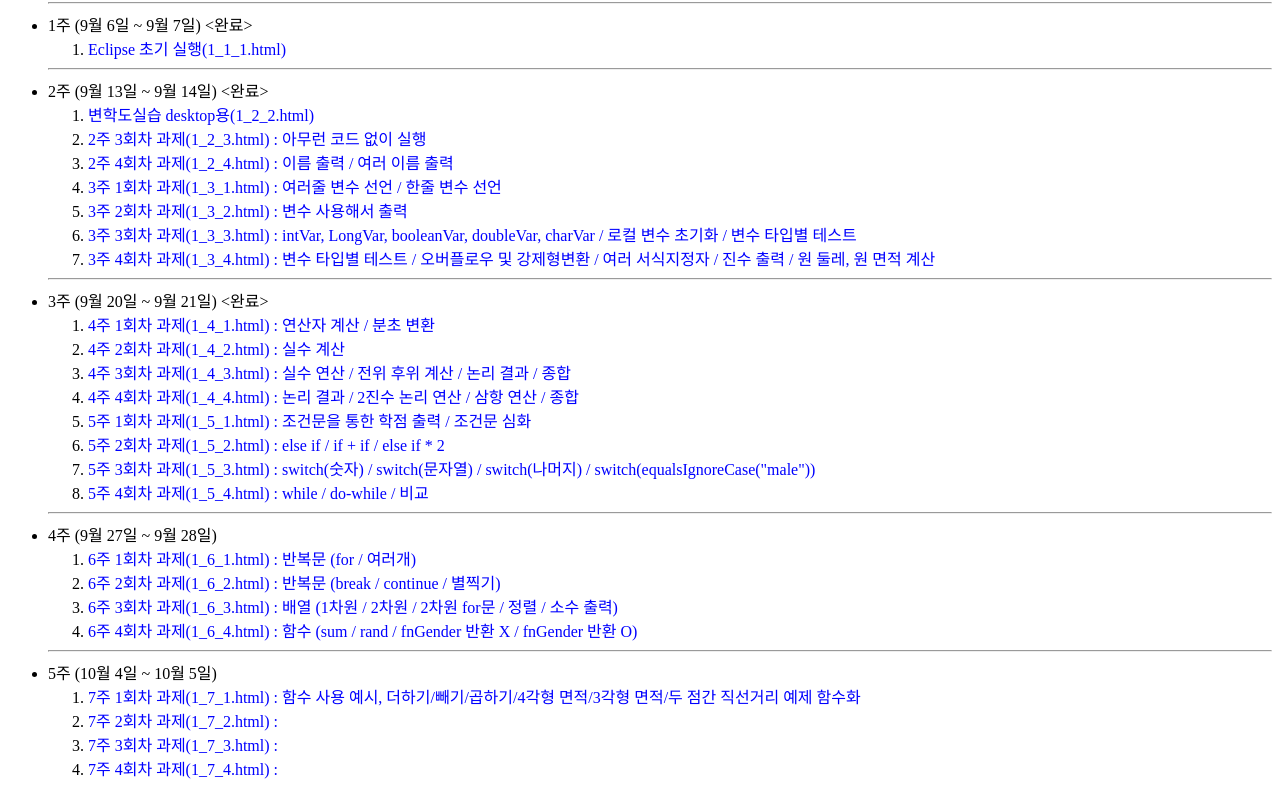
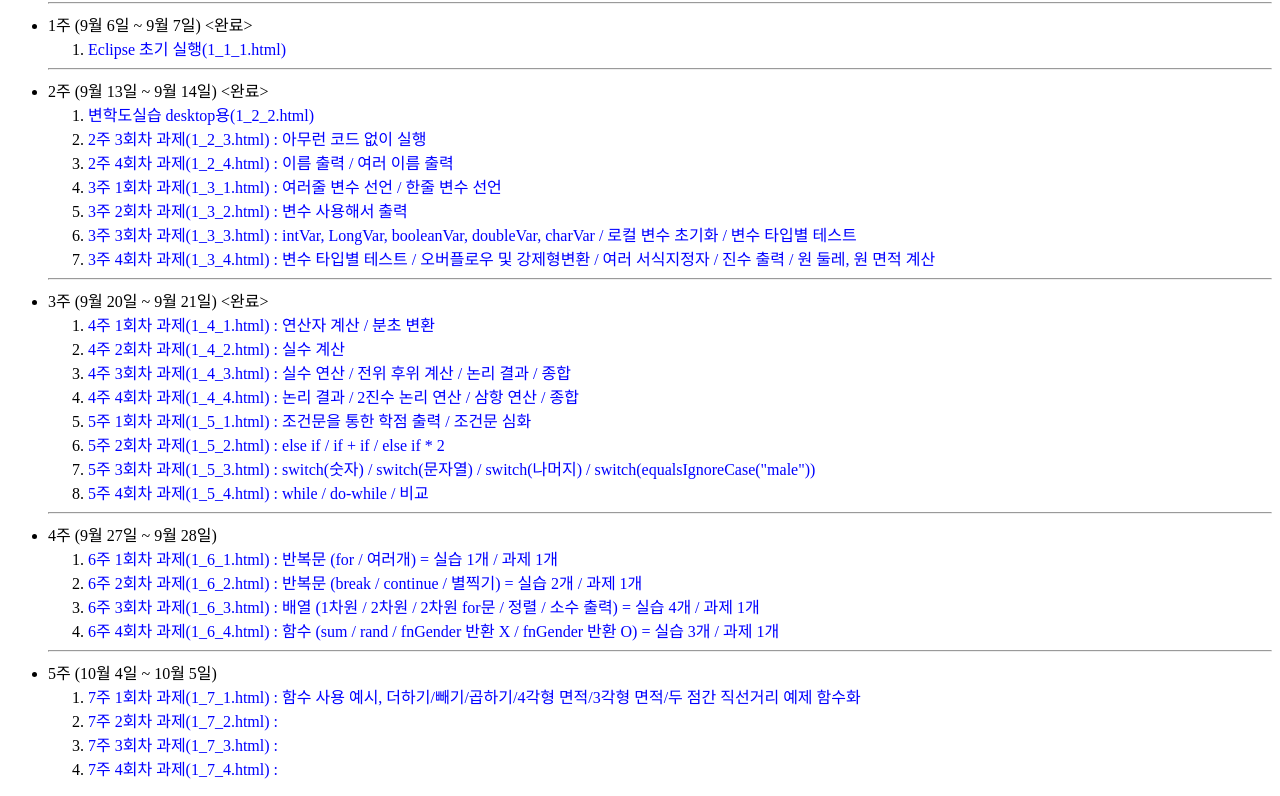
Before and after one commit to pauseaq/pauseaq.github.io, a plain HTML site: page index.html in a window 1280 px wide. Shown: the part 87-883 px from the top of the page. Drawn offline with Linux system fonts and the light colour scheme.

Commit message:
Update index.html

```diff
--- a/index.html
+++ b/index.html
@@ -37,10 +37,10 @@
   </ol> <hr/>
   <li> 4주 (9월 27일 ~ 9월 28일)</li>
   <ol>
-    <li><a href="https://pauseaq.github.io/java/1_6_1.html">6주 1회차 과제(1_6_1.html) : 반복문 (for / 여러개)</a></li>
-    <li><a href="https://pauseaq.github.io/java/1_6_2.html">6주 2회차 과제(1_6_2.html) : 반복문 (break / continue / 별찍기)</a></li>
-    <li><a href="https://pauseaq.github.io/java/1_6_3.html">6주 3회차 과제(1_6_3.html) : 배열 (1차원 / 2차원 / 2차원 for문 / 정렬 / 소수 출력)</a></li>
-    <li><a href="https://pauseaq.github.io/java/1_6_4.html">6주 4회차 과제(1_6_4.html) : 함수 (sum / rand / fnGender 반환 X / fnGender 반환 O)</a></li>
+    <li><a href="https://pauseaq.github.io/java/1_6_1.html">6주 1회차 과제(1_6_1.html) : 반복문 (for / 여러개) = 실습 1개 / 과제 1개</a></li>
+    <li><a href="https://pauseaq.github.io/java/1_6_2.html">6주 2회차 과제(1_6_2.html) : 반복문 (break / continue / 별찍기) = 실습 2개 / 과제 1개</a></li>
+    <li><a href="https://pauseaq.github.io/java/1_6_3.html">6주 3회차 과제(1_6_3.html) : 배열 (1차원 / 2차원 / 2차원 for문 / 정렬 / 소수 출력) = 실습 4개 / 과제 1개</a></li>
+    <li><a href="https://pauseaq.github.io/java/1_6_4.html">6주 4회차 과제(1_6_4.html) : 함수 (sum / rand / fnGender 반환 X / fnGender 반환 O) = 실습 3개 / 과제 1개</a></li>
   </ol> <hr/>
   <li> 5주 (10월 4일 ~ 10월 5일)</li>
   <ol>
```
